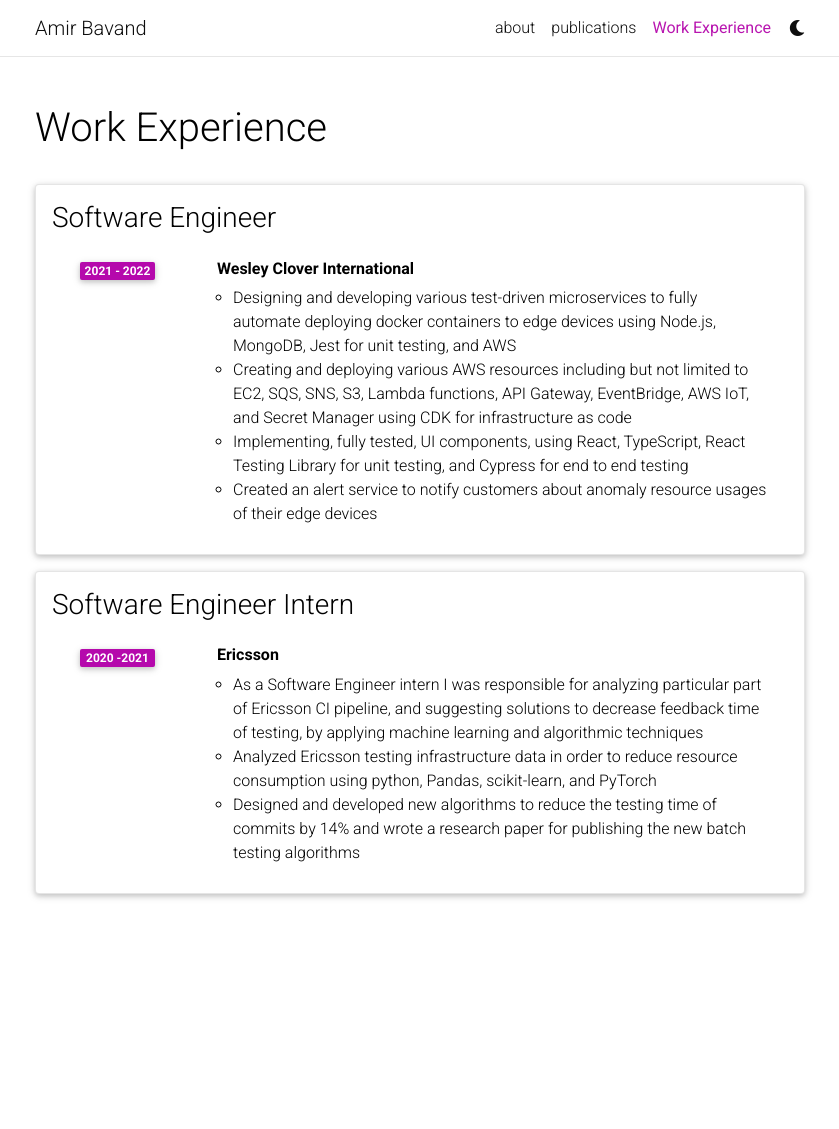
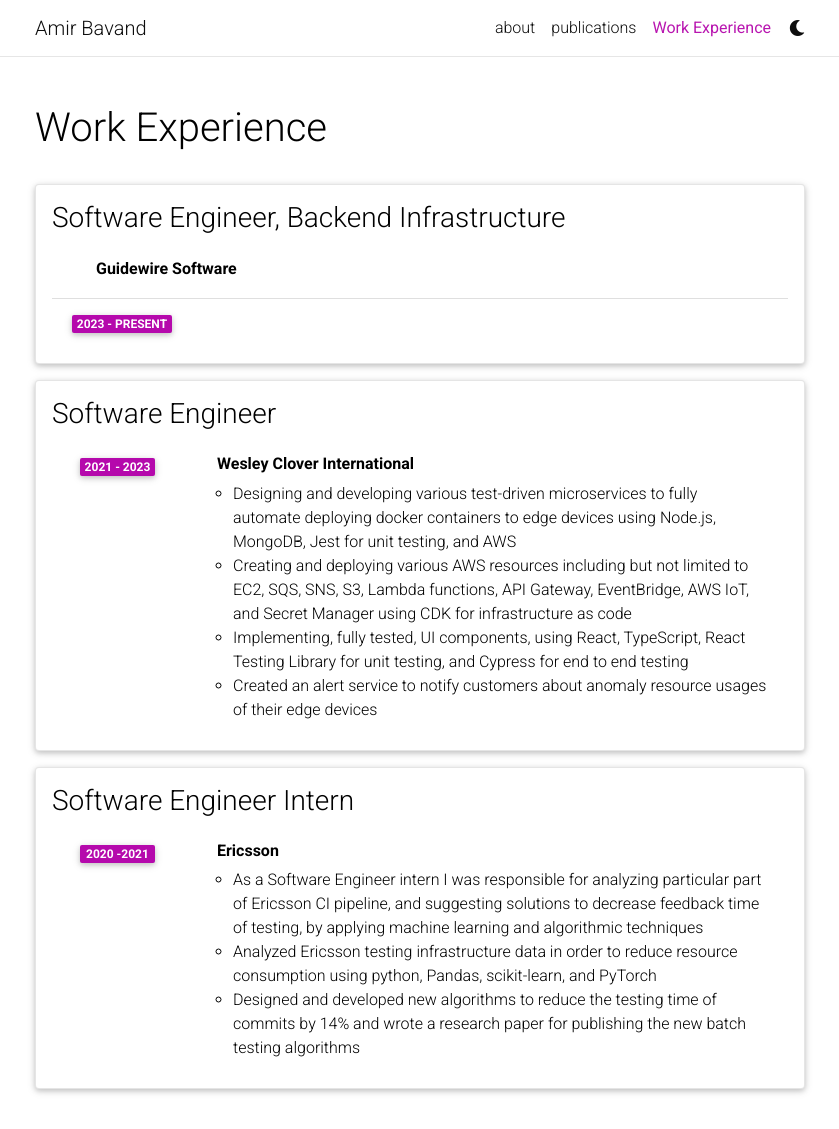
Before and after one commit to amirbavand/amirbavand.com, a Jekyll site: the page built from _pages/cv.md, in a window 1280 px wide and 1129 px high. Shown: the whole window, without its empty margins (220-1059 px from the left). Built offline with Jekyll 4.4.1, drawn with Linux system fonts in a browser that asks for light colours; comment, search, counter and statistics services are not loaded; a style sheet for code colours, icons or effects is not loaded; some of the changed lines change nothing that is shown.

Commit message:
add guidewire software experience

```diff
--- a/_data/cv.yml
+++ b/_data/cv.yml
@@ -1,9 +1,21 @@
+- title: Software Engineer, Backend Infrastructure
+  type: time_table
+  contents:
+    - title: Guidewire Software
+    - city: Toronto
+      year: 2023 - Present
+      # description:
+      #   - Designing and developing various test-driven microservices to fully automate deploying docker containers to edge devices using Node.js, MongoDB, Jest for unit testing, and AWS
+      #   - Creating and deploying various AWS resources including but not limited to EC2, SQS, SNS, S3, Lambda functions, API Gateway, EventBridge, AWS IoT, and Secret Manager using CDK for infrastructure as code
+      #   - Implementing, fully tested, UI components, using React, TypeScript, React Testing Library for unit testing, and Cypress for end to end testing
+      #   - Created an alert service to notify customers about anomaly resource usages of their edge devices
+
 - title: Software Engineer
   type: time_table
   contents:
     - title: Wesley Clover International
       #     institution: Wesley Clover International
-      year: 2021 - 2022
+      year: 2021 - 2023
       description:
         - Designing and developing various test-driven microservices to fully automate deploying docker containers to edge devices using Node.js, MongoDB, Jest for unit testing, and AWS
         - Creating and deploying various AWS resources including but not limited to EC2, SQS, SNS, S3, Lambda functions, API Gateway, EventBridge, AWS IoT, and Secret Manager using CDK for infrastructure as code
```
